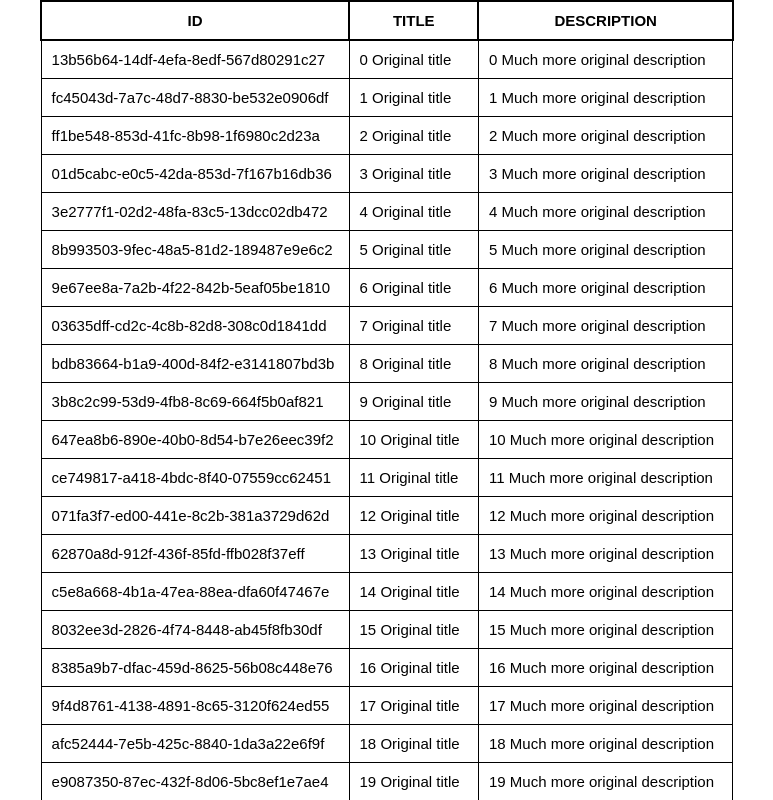
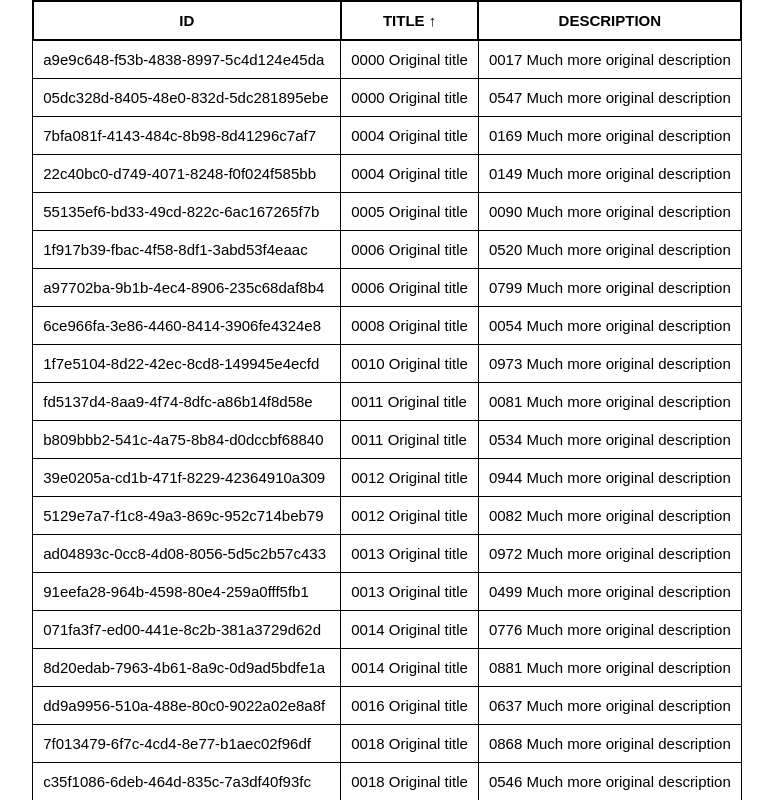
Before and after one commit to KarelSmola/safecontrol-task, a React (Create React App) app: page / in a window 1280 px wide. Shown: the top 800 px of the page, without its empty margins (253-1026 px from the left). Built offline with nearby package versions, Linux system fonts and the light colour scheme.

Commit message:
Sorting added.

```diff
--- a/src/App.js
+++ b/src/App.js
@@ -4,6 +4,7 @@ import TableHead from "./components/TableHead";
 
 const App = () => {
   const [items, setItems] = useState(generatedItems);
+  const [sorting, setSorting] = useState({ column: "title", order: "asc" });
 
   const columns = ["id", "title", "description"];
 
@@ -11,11 +12,51 @@ const App = () => {
     console.log(item);
   };
 
+  const sortTable = (newSorting) => {
+    setSorting(newSorting);
+  };
+  console.log(sorting);
+  let sortedItems;
+
+  if (sorting.column === "title" && sorting.order === "asc")
+    sortedItems = items
+      .slice()
+      .sort((item1, item2) => item1.title.localeCompare(item2.title));
+
+  if (sorting.column === "title" && sorting.order === "des")
+    sortedItems = items
+      .slice()
+      .sort((item1, item2) => item2.title.localeCompare(item1.title));
+
+  if (sorting.column === "description" && sorting.order === "asc")
+    sortedItems = items
+      .slice()
+      .sort((item1, item2) =>
+        item1.description.localeCompare(item2.description)
+      );
+
+  if (sorting.column === "description" && sorting.order === "des")
+    sortedItems = items
+      .slice()
+      .sort((item1, item2) =>
+        item2.description.localeCompare(item1.description)
+      );
+
+  if (sorting.column === "id" && sorting.order === "asc")
+    sortedItems = items
+      .slice()
+      .sort((item1, item2) => item1.id.localeCompare(item2.id));
+
+  if (sorting.column === "id" && sorting.order === "des")
+    sortedItems = items
+      .slice()
+      .sort((item1, item2) => item2.id.localeCompare(item1.id));
+
   return (
     <table className="table">
-      <TableHead columns={columns} />
+      <TableHead columns={columns} sorting={sorting} onSortTable={sortTable} />
       <tbody>
-        {items.map((item) => (
+        {sortedItems.map((item) => (
           <tr
             key={item.id}
             className="table-row"
--- a/src/components/TableHead.js
+++ b/src/components/TableHead.js
@@ -1,16 +1,20 @@
 import React from "react";
+import TableHeaderSort from "./TableHeaderSort";
 
 import classes from "./TableHead.module.css";
 
-const TableHead = ({ columns }) => {
+const TableHead = ({ columns, sorting, onSortTable }) => {
   return (
     <thead>
       {
         <tr>
           {columns.map((column) => (
-            <th className={classes["head-cell"]} key={column}>
-              {column}
-            </th>
+            <TableHeaderSort
+              key={column}
+              column={column}
+              sorting={sorting}
+              onSortTable={onSortTable}
+            />
           ))}
         </tr>
       }
--- /dev/null
+++ b/src/components/TableHeaderSort.js
@@ -0,0 +1,24 @@
+import React from "react";
+
+import classes from "./TableHeaderSort.module.css";
+
+const TableHeaderSort = ({ column, sorting, onSortTable }) => {
+  const desOrder = sorting.column === column && sorting.order === "des";
+  const ascOrder = sorting.column === column && sorting.order === "asc";
+  const toggleOrder = desOrder ? "asc" : "des";
+
+  return (
+    <th
+      className={classes["head-cell"]}
+      onClick={() => {
+        onSortTable({ column, order: toggleOrder });
+      }}
+    >
+      {column}
+      {desOrder && <span> &darr;</span>}
+      {ascOrder && <span> &uarr;</span>}
+    </th>
+  );
+};
+
+export default TableHeaderSort;
--- /dev/null
+++ b/src/components/TableHeaderSort.module.css
@@ -0,0 +1,7 @@
+.head-cell {
+  border: 2px solid #000;
+  padding: 1rem;
+  text-transform: uppercase;
+  text-align: center;
+  cursor: pointer;
+}
--- a/src/data/data.js
+++ b/src/data/data.js
@@ -22,8 +22,12 @@ const colorIdents = [
 const generatedItems = Array.from({ length: 1000 }, (_, i) => {
   return {
     id: crypto.randomUUID(),
-    title: `${i} Original title`,
-    description: `${i} Much more original description`,
+    title: `${Math.floor(Math.random() * 999)
+      .toString()
+      .padStart(4, "0")} Original title`,
+    description: `${Math.floor(Math.random() * 999)
+      .toString()
+      .padStart(4, "0")} Much more original description`,
     color:
       colorIdents[Math.floor(Math.random() * colorIdents.length)].props.color,
     selected: false,
```
